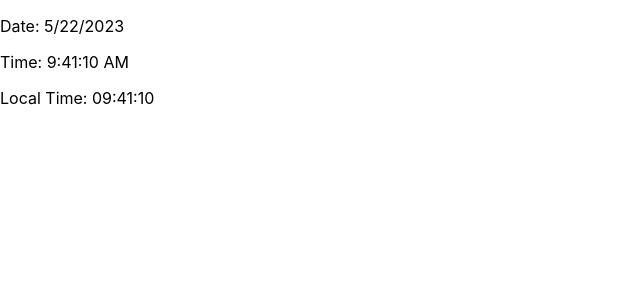
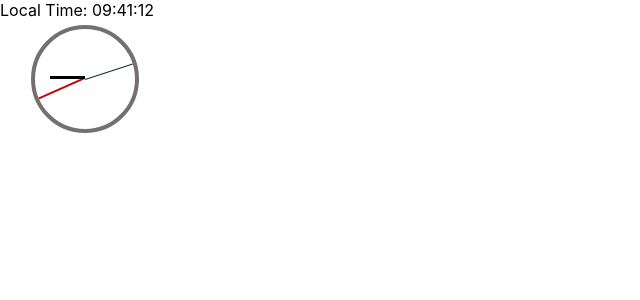
Before and after one commit to kat-ki/react-lessons, a React (Create React App) app: page / in a window 1280 px wide. Shown: the top 300 px of the page, without its empty margins (0-640 px from the left). Built offline with nearby package versions, Linux system fonts and the light colour scheme.

Commit message:
digitalClock, analogClock

```diff
--- a/src/App.tsx
+++ b/src/App.tsx
@@ -64,8 +64,9 @@ function App() {
             <UseStateExample />
             <UseEffectExample />*/}
             {/*<SetTimeout />*/}
-            <GetRealTime />
-            <Clock />
+           {/* <GetRealTime />*/}
+            <Clock mode={'digital'}/>
+            <Clock mode={'analog'}/>
         </div>
     );
 }
--- /dev/null
+++ b/src/components/Clock/AnalogClockView.tsx
@@ -0,0 +1,22 @@
+import React from "react";
+import {ClockViewPropsType} from "./Clock";
+import './analogclockview.css'
+
+export const AnalogClockView: React.FC<ClockViewPropsType> = ({date}) => {
+    const secondsStyle = {
+        transform: `rotate(${date.getSeconds() * 6}deg)`
+    };
+    const minutesStyle = {
+        transform: `rotate(${date.getMinutes() * 6}deg)`
+    };
+    const hoursStyle = {
+        transform: `rotate(${date.getHours() * 30}deg)`
+    };
+    return <div className={'clock'}>
+        <div className={"analog-clock"}>
+            <div className={"dial seconds"} style={secondsStyle} />
+            <div className={"dial minutes"} style={minutesStyle} />
+            <div className={"dial hours"} style={hoursStyle} />
+        </div>
+    </div>
+}
--- a/src/components/Clock/Clock.tsx
+++ b/src/components/Clock/Clock.tsx
@@ -1,8 +1,11 @@
 import React, {useEffect, useState} from 'react';
+import {DigitalClockView} from "./DigitalClockView";
+import {AnalogClockView} from "./AnalogClockView";
 
-type PropsType = {}
+type PropsType = {
+    mode?: 'digital' | 'analog'
+}
 
-const getTimeAs2DigitsString = (number: number) => number < 10 ? '0' + number : number;
 const Clock: React.FC<PropsType> = (props) => {
     const [date, setDate] = useState(new Date())
 
@@ -16,15 +19,26 @@ const Clock: React.FC<PropsType> = (props) => {
         }
     }, [])
 
+    let clockView;
+    switch (props.mode) {
+        case 'analog':
+            clockView = <AnalogClockView date={date}/>
+            break;
+        case 'digital':
+        default:
+            clockView = <DigitalClockView date={date}/>
+    }
+
     return (
         <div>
-            <span>Local Time: {getTimeAs2DigitsString(date.getHours())}</span>
-            :
-            <span>{getTimeAs2DigitsString(date.getMinutes())}</span>
-            :
-            <span>{getTimeAs2DigitsString(date.getSeconds())}</span>
+            {clockView}
         </div>
     );
 };
 
 export default Clock;
+
+
+export type ClockViewPropsType = {
+    date: Date
+}
--- /dev/null
+++ b/src/components/Clock/DigitalClockView.tsx
@@ -0,0 +1,15 @@
+import React from "react";
+import {ClockViewPropsType} from "./Clock";
+
+export const DigitalClockView: React.FC<ClockViewPropsType> = ({date}) => {
+    const getTimeAs2DigitsString = (number: number) => number < 10 ? '0' + number : number;
+    return (
+        <>
+            <span>Local Time: {getTimeAs2DigitsString(date.getHours())}</span>
+            :
+            <span>{getTimeAs2DigitsString(date.getMinutes())}</span>
+            :
+            <span>{getTimeAs2DigitsString(date.getSeconds())}</span>
+        </>
+    )
+}
--- /dev/null
+++ b/src/components/Clock/analogclockview.css
@@ -0,0 +1,40 @@
+.clock {
+    width: 160px;
+    text-align: center;
+    display: flex;
+    flex-direction: column;
+    align-items: center;
+    border-radius: 5px;
+    margin: 5px;
+    background: #ffffff;
+}
+.clock .digital-clock {
+    padding: 10px;
+}
+.clock .analog-clock {
+    width: 100px;
+    height: 100px;
+    border: solid 4px #756f6f;
+    border-radius: 50%;
+    position: relative;
+    background: #fff;
+}
+.clock .analog-clock .dial {
+    position: absolute;
+    left: 50%;
+    width: 50px;
+    height: 50px;
+    transform-origin: bottom left;
+}
+.clock .analog-clock .dial.seconds {
+    border-left: solid 1px #132c2c;
+}
+.clock .analog-clock .dial.minutes {
+    border-left: solid 2px #cc0000;
+}
+.clock .analog-clock .dial.hours {
+    width: 35px;
+    height: 35px;
+    top: 15px;
+    border-left: solid 3px #000;
+}
```
